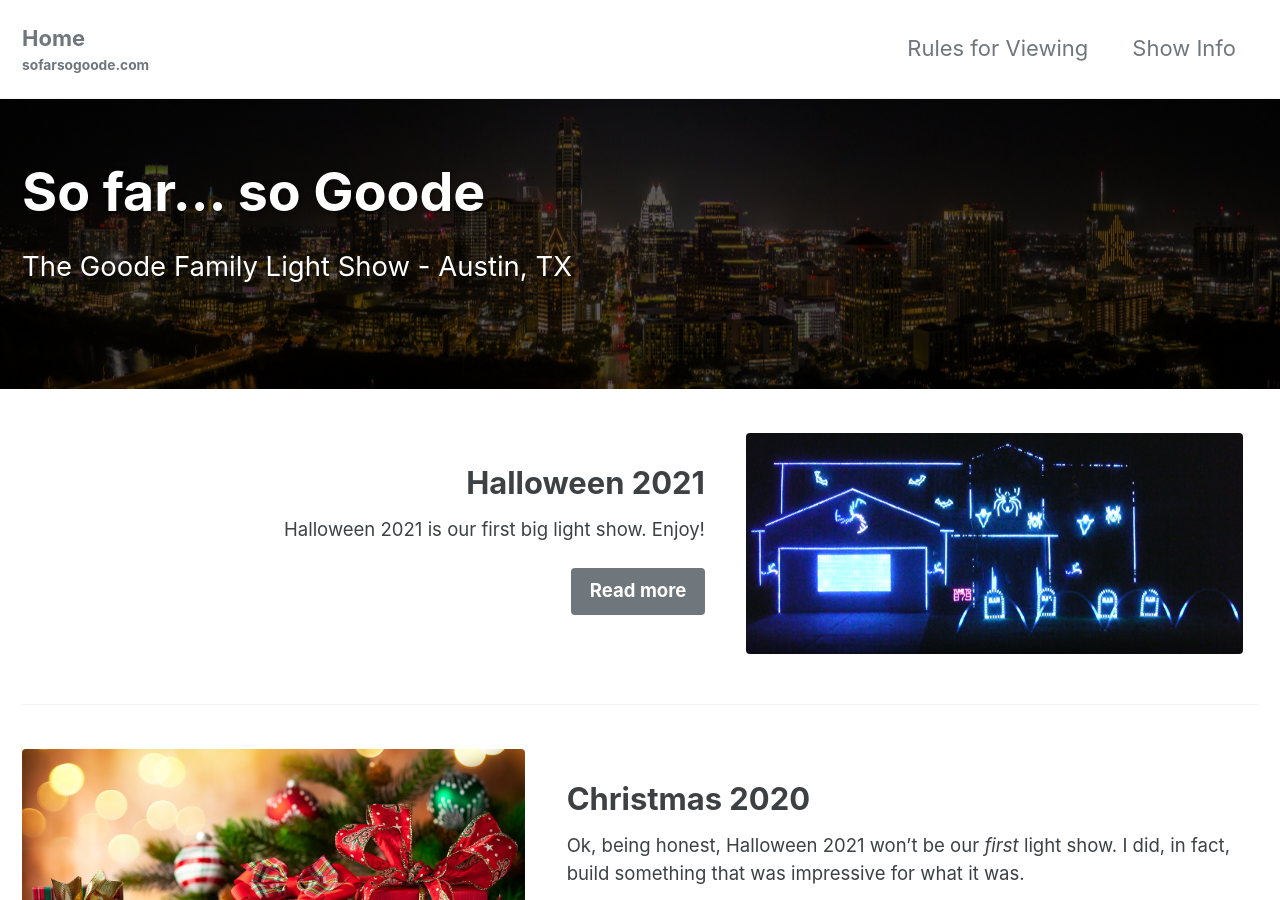
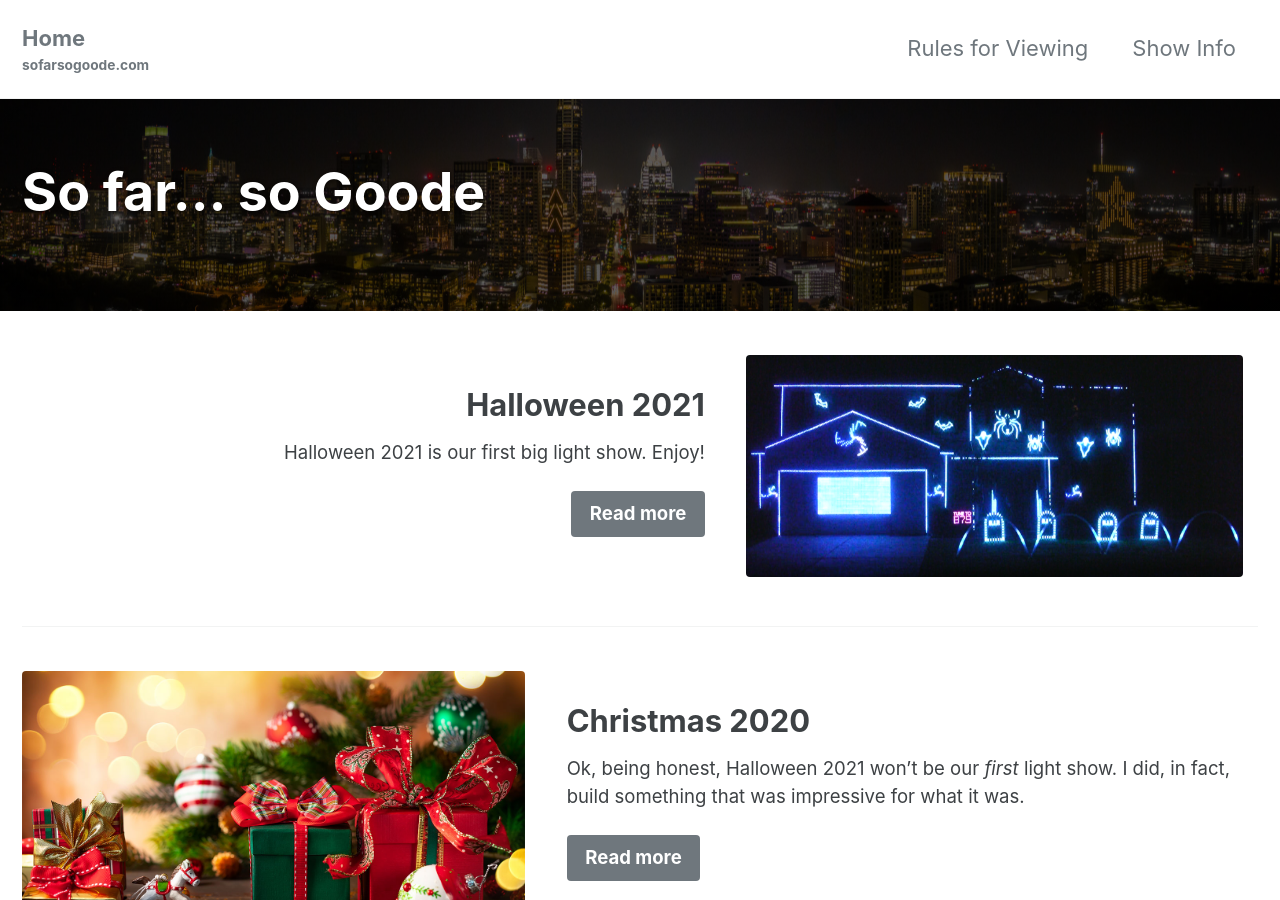
Before and after one commit to continja/sofarsogoode.github.io, a Jekyll site: the page built from index.html, in a window 1280 px wide and 900 px high. Built offline with Jekyll 4.4.1, drawn with Linux system fonts in a browser that asks for light colours; cached includes are drawn as plain includes; the list of posts is cut into pages by our own code; some of the changed lines change nothing that is shown.

Commit message:
Update index.html

```diff
--- a/index.html
+++ b/index.html
@@ -4,7 +4,7 @@ permalink: /
 author_profile: true
 header:
   overlay_image: /assets/images/intro-bg.jpg
-excerpt: The Goode Family Light Show - Austin, TX
+#excerpt: The Goode Family Light Show - Austin, TX
 masthead_title: ""
 
 feature_row1:
```
